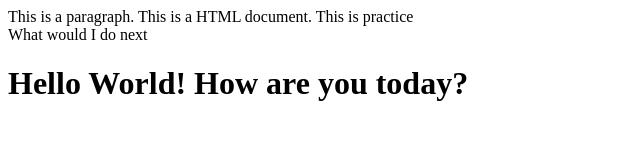
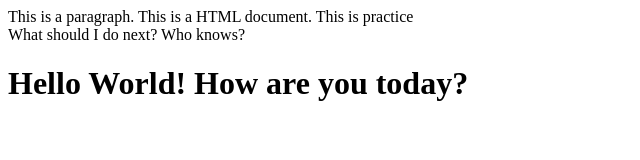
Before and after one commit to davidnguyen2022/META, a plain HTML site: page webpage.html in a window 1280 px wide. Shown: the full height of the page, 0-640 px from the left. Drawn offline with Linux system fonts and the light colour scheme.

Commit message:
My new version

```diff
--- a/webpage.html
+++ b/webpage.html
@@ -16,7 +16,7 @@
 
 This is a paragraph. This is a HTML document. This is practice
 <br>
-What would I do next
+What should I do next? Who knows?
 
 
 <!-- to save changes in vs code and psuh it to github repository,
```
